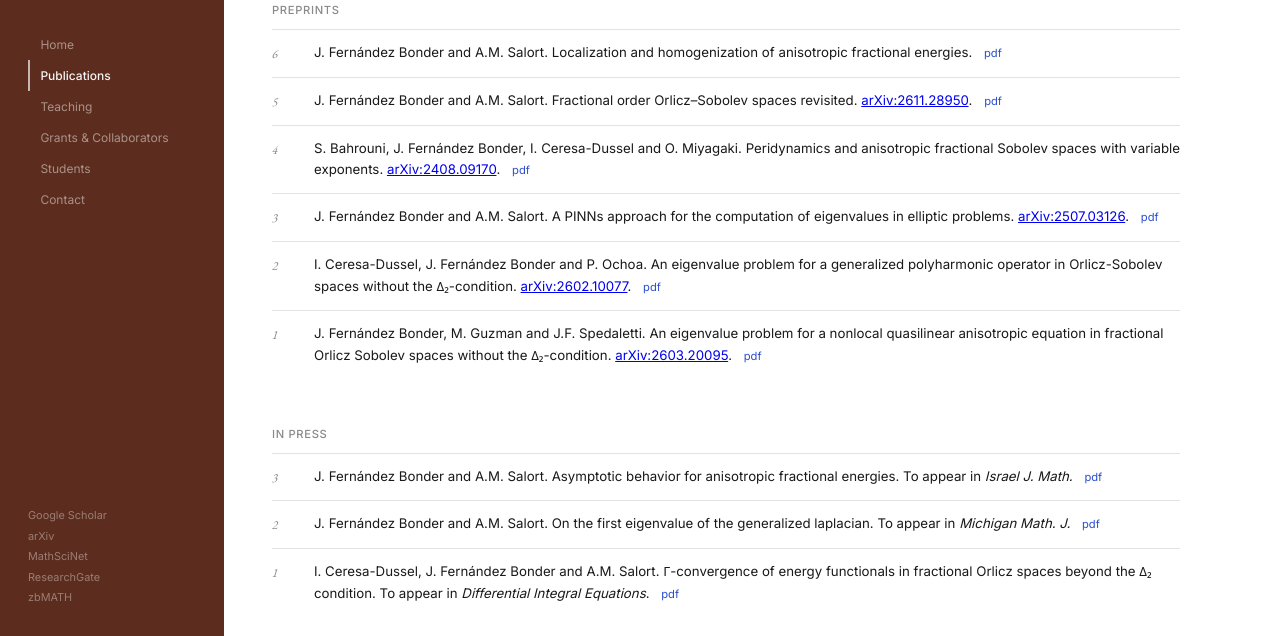
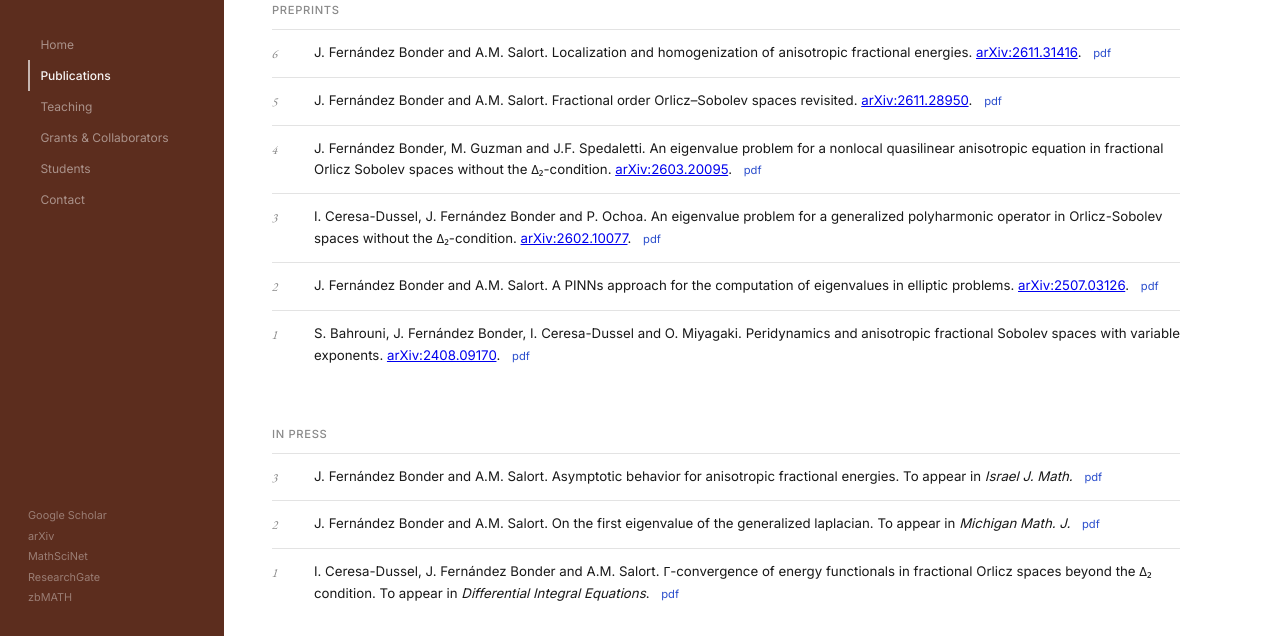
Before and after one commit to jfbonder/jfbonder.github.io, a plain HTML site: page publications.html in a window 1280 px wide. Shown: the part 164-800 px from the top of the page. Drawn offline with nearby package versions, Linux system fonts and the light colour scheme.

Commit message:
Sort preprints by arXiv date; add arXiv:2611.31416

```diff
--- a/publications.html
+++ b/publications.html
@@ -259,12 +259,12 @@
     <div class="pub-section">
       <div class="pub-section-title">Preprints</div>
       <ol class="pub-list" reversed>
-        <li class="pub-item"><span class="pub-num">6</span><span class="pub-body">J. Fernández Bonder and A.M. Salort. Localization and homogenization of anisotropic fractional energies. <a class="pub-link" href="http://mate.dm.uba.ar/~jfbonder/papers/homogeneization.pdf">pdf</a></span></li>
+        <li class="pub-item"><span class="pub-num">6</span><span class="pub-body">J. Fernández Bonder and A.M. Salort. Localization and homogenization of anisotropic fractional energies. <a href="https://arxiv.org/abs/2611.31416" target="_blank">arXiv:2611.31416</a>. <a class="pub-link" href="http://mate.dm.uba.ar/~jfbonder/papers/homogeneization.pdf">pdf</a></span></li>
         <li class="pub-item"><span class="pub-num">5</span><span class="pub-body">J. Fernández Bonder and A.M. Salort. Fractional order Orlicz–Sobolev spaces revisited. <a href="https://arxiv.org/abs/2611.28950" target="_blank">arXiv:2611.28950</a>. <a class="pub-link" href="http://mate.dm.uba.ar/~jfbonder/papers/fbs_sin_delta2.pdf">pdf</a></span></li>
-        <li class="pub-item"><span class="pub-num">4</span><span class="pub-body">S. Bahrouni, J. Fernández Bonder, I. Ceresa-Dussel and O. Miyagaki. Peridynamics and anisotropic fractional Sobolev spaces with variable exponents. <a href="https://arxiv.org/abs/2408.09170" target="_blank">arXiv:2408.09170</a>. <a class="pub-link" href="http://mate.dm.uba.ar/~jfbonder/papers/Sabri-et-al.pdf">pdf</a></span></li>
-        <li class="pub-item"><span class="pub-num">3</span><span class="pub-body">J. Fernández Bonder and A.M. Salort. A PINNs approach for the computation of eigenvalues in elliptic problems. <a href="https://arxiv.org/abs/2507.03126" target="_blank">arXiv:2507.03126</a>. <a class="pub-link" href="http://mate.dm.uba.ar/~jfbonder/papers/NN-eigen.pdf">pdf</a></span></li>
-        <li class="pub-item"><span class="pub-num">2</span><span class="pub-body">I. Ceresa-Dussel, J. Fernández Bonder and P. Ochoa. An eigenvalue problem for a generalized polyharmonic operator in Orlicz-Sobolev spaces without the Δ₂-condition. <a href="https://arxiv.org/abs/2602.10077" target="_blank">arXiv:2602.10077</a>. <a class="pub-link" href="http://mate.dm.uba.ar/~jfbonder/papers/Eigenvalue-polyharmonic.pdf">pdf</a></span></li>
-        <li class="pub-item"><span class="pub-num">1</span><span class="pub-body">J. Fernández Bonder, M. Guzman and J.F. Spedaletti. An eigenvalue problem for a nonlocal quasilinear anisotropic equation in fractional Orlicz Sobolev spaces without the Δ₂-condition. <a href="https://arxiv.org/abs/2603.20095" target="_blank">arXiv:2603.20095</a>. <a class="pub-link" href="http://mate.dm.uba.ar/~jfbonder/papers/BonderGuzmanSpedaletti.pdf">pdf</a></span></li>
+        <li class="pub-item"><span class="pub-num">4</span><span class="pub-body">J. Fernández Bonder, M. Guzman and J.F. Spedaletti. An eigenvalue problem for a nonlocal quasilinear anisotropic equation in fractional Orlicz Sobolev spaces without the Δ₂-condition. <a href="https://arxiv.org/abs/2603.20095" target="_blank">arXiv:2603.20095</a>. <a class="pub-link" href="http://mate.dm.uba.ar/~jfbonder/papers/BonderGuzmanSpedaletti.pdf">pdf</a></span></li>
+        <li class="pub-item"><span class="pub-num">3</span><span class="pub-body">I. Ceresa-Dussel, J. Fernández Bonder and P. Ochoa. An eigenvalue problem for a generalized polyharmonic operator in Orlicz-Sobolev spaces without the Δ₂-condition. <a href="https://arxiv.org/abs/2602.10077" target="_blank">arXiv:2602.10077</a>. <a class="pub-link" href="http://mate.dm.uba.ar/~jfbonder/papers/Eigenvalue-polyharmonic.pdf">pdf</a></span></li>
+        <li class="pub-item"><span class="pub-num">2</span><span class="pub-body">J. Fernández Bonder and A.M. Salort. A PINNs approach for the computation of eigenvalues in elliptic problems. <a href="https://arxiv.org/abs/2507.03126" target="_blank">arXiv:2507.03126</a>. <a class="pub-link" href="http://mate.dm.uba.ar/~jfbonder/papers/NN-eigen.pdf">pdf</a></span></li>
+        <li class="pub-item"><span class="pub-num">1</span><span class="pub-body">S. Bahrouni, J. Fernández Bonder, I. Ceresa-Dussel and O. Miyagaki. Peridynamics and anisotropic fractional Sobolev spaces with variable exponents. <a href="https://arxiv.org/abs/2408.09170" target="_blank">arXiv:2408.09170</a>. <a class="pub-link" href="http://mate.dm.uba.ar/~jfbonder/papers/Sabri-et-al.pdf">pdf</a></span></li>
       </ol>
     </div>
 
```
